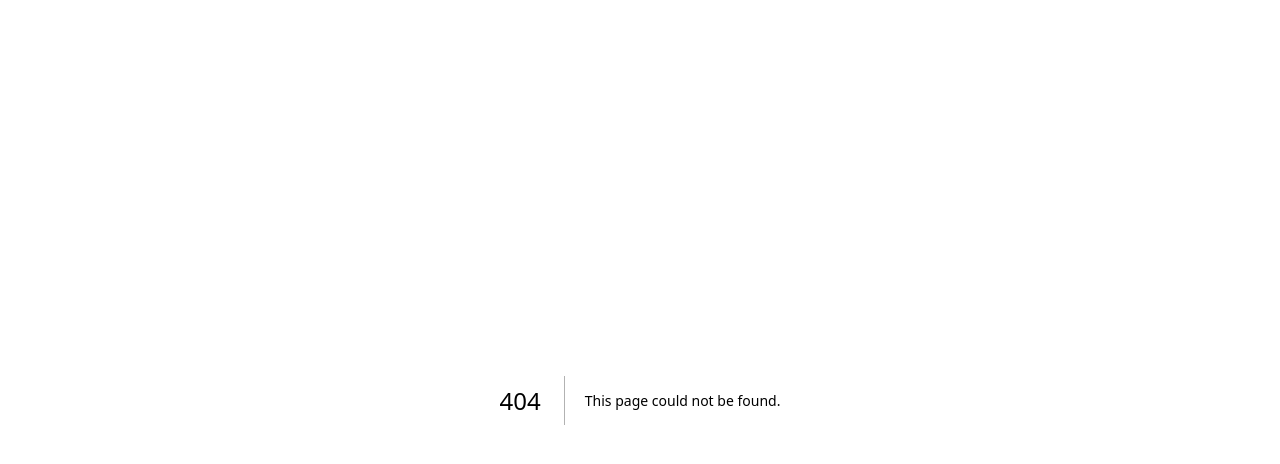
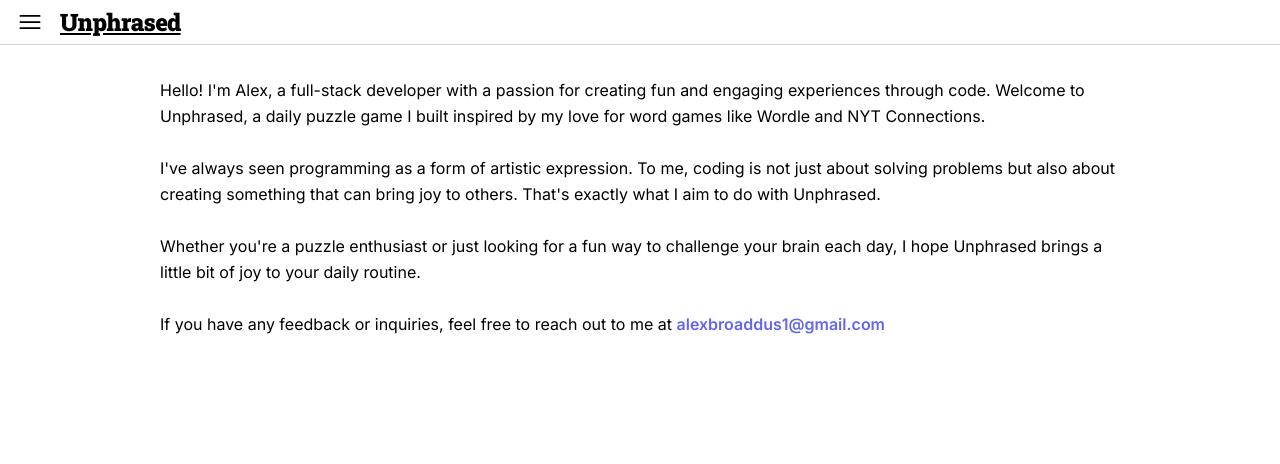
Before and after one commit to Alex979/unphrased, a Next.js app: page /about in a window 1280 px wide. Before the commit this address had no page. Shown: the top 464 px of the page. Built offline with nearby package versions, Linux system fonts and the light colour scheme.

Commit message:
Adding about page

```diff
--- /dev/null
+++ b/src/app/about/page.tsx
@@ -0,0 +1,37 @@
+import HeaderTemplate from "../header-template";
+
+export default function AboutPage() {
+  return (
+    <HeaderTemplate>
+      <div className="p-8 w-full max-w-5xl mx-auto leading-relaxed">
+        <p>
+          Hello! I'm Alex, a full-stack developer with a passion for creating
+          fun and engaging experiences through code. Welcome to Unphrased, a
+          daily puzzle game I built inspired by my love for word games like
+          Wordle and NYT Connections.
+        </p>
+        <br />
+        <p>
+          I've always seen programming as a form of artistic expression. To me,
+          coding is not just about solving problems but also about creating
+          something that can bring joy to others. That's exactly what I aim to
+          do with Unphrased.
+        </p>
+        <br />
+        <p>
+          Whether you're a puzzle enthusiast or just looking for a fun way to
+          challenge your brain each day, I hope Unphrased brings a little bit of
+          joy to your daily routine.
+        </p>
+        <br />
+        <p>
+          If you have any feedback or inquiries, feel free to reach out to me at{" "}
+          <a href="mailto:alexbroaddus1@gmail.com" className="text-indigo-500 hover:text-indigo-400 dark:text-indigo-400 dark:hover:text-indigo-300 font-semibold">
+            alexbroaddus1@gmail.com
+          </a>
+        </p>
+        <br />
+      </div>
+    </HeaderTemplate>
+  );
+}
--- a/src/app/sidebar.tsx
+++ b/src/app/sidebar.tsx
@@ -6,12 +6,14 @@
 }
 
 export default function Sidebar({ open, onClose }: SidebarProps) {
+  const linkClasses = "m-3 px-3 py-2 rounded-md hover:bg-neutral-100 dark:hover:bg-zinc-800";
+
   return (
     <div
       className={`fixed w-full h-full z-10 transition ${
         !open
           ? "pointer-events-none"
-          : "bg-neutral-200 dark:bg-black bg-opacity-70 dark:bg-opacity-70"
+          : "bg-white dark:bg-neutral-950 bg-opacity-70 dark:bg-opacity-70"
       }`}
       onClick={onClose}
     >
@@ -25,16 +27,23 @@
           <div className="flex flex-col">
             <Link
               href="/"
-              className="m-3 px-3 py-2 rounded-md hover:bg-neutral-100 dark:hover:bg-zinc-800"
+              className={linkClasses}
             >
               <span className="mr-3">☀️</span>Today
             </Link>
             <hr className="border-gray-300 dark:border-neutral-700 mx-3" />
             <Link
               href="/archive"
-              className="m-3 px-3 py-2 rounded-md hover:bg-neutral-100 dark:hover:bg-zinc-800"
+              className={linkClasses}
             >
               <span className="mr-3">📅</span>Archive
+            </Link>
+            <hr className="border-gray-300 dark:border-neutral-700 mx-3" />
+            <Link
+              href="/about"
+              className={linkClasses}
+            >
+              <span className="mr-3">📖</span>About
             </Link>
           </div>
         </div>
```
